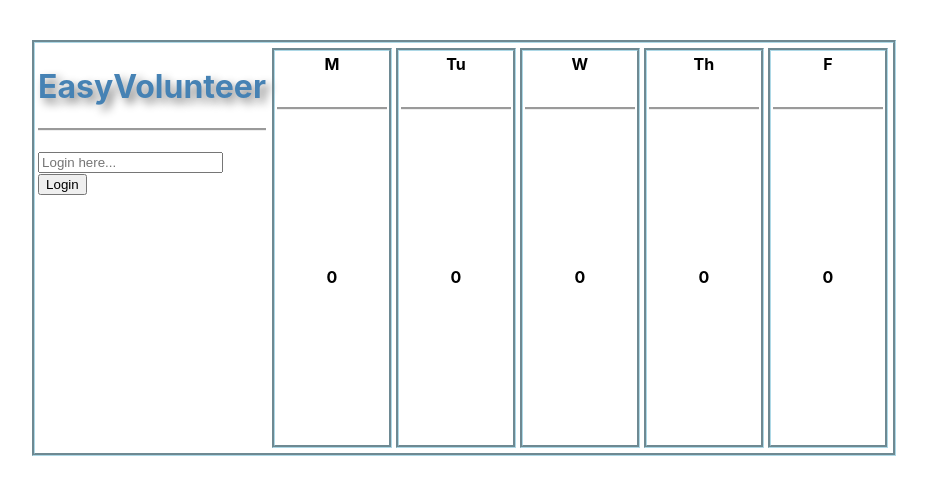
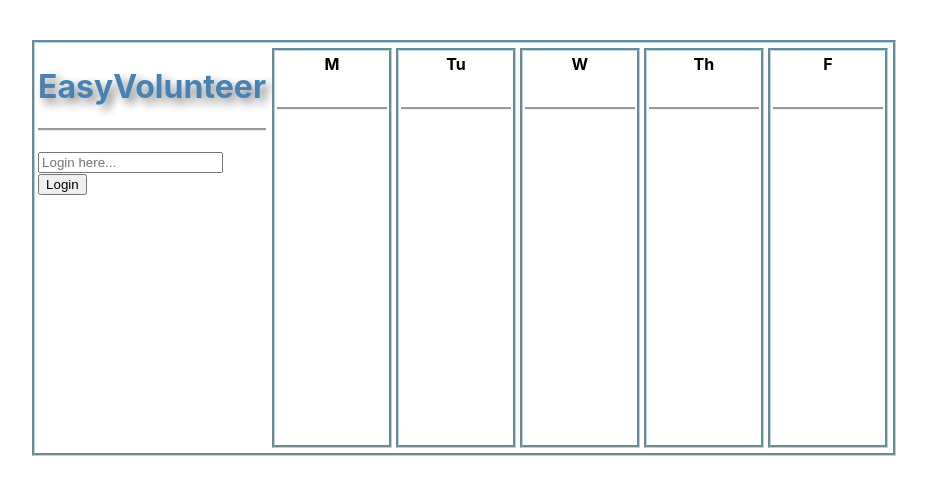
Before and after one commit to cs394-s19/Blue-EasyVolunteer, a React (Create React App) app in the folder easy-volunteer/: page / in a window 1280 px wide. Shown: the top 494 px of the page, without its empty margins (176-1103 px from the left). Built offline with nearby package versions, Linux system fonts and the light colour scheme; no server answers.

Commit message:
fixed 0 showing up

```diff
--- a/easy-volunteer/src/App.js
+++ b/easy-volunteer/src/App.js
@@ -63,6 +63,9 @@ const Day = ({day, busy, name}) => {
   {
     if(dynName === 0)
     {
+      if (name === 0){
+        return "";
+      }
       return name;
     }
     else
@@ -84,7 +87,7 @@ const Day = ({day, busy, name}) => {
         setBusySetting(String(busy));
 
         ////////// start of backend part ////////////////
-        console.log(username);
+        //console.log(username);
         axios.get('http://localhost:4200/getVolunteerID/' + username, {
           headers: {
             'Content-type': 'application/json'
@@ -173,7 +176,8 @@ const Day = ({day, busy, name}) => {
 }
 
 function inferBusy(id) {
-  return (id !== 0) ? true : false;
+  console.log(id);
+  return (id === 0) ? false : true;
 }
 
 const Calendar = () => {
```
